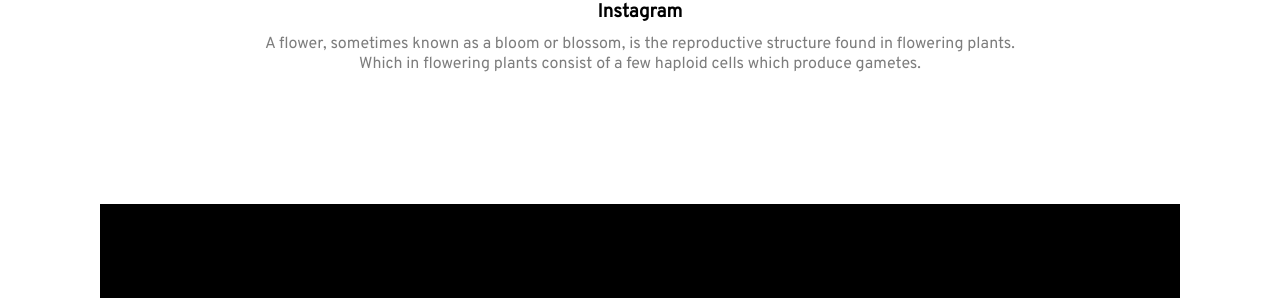
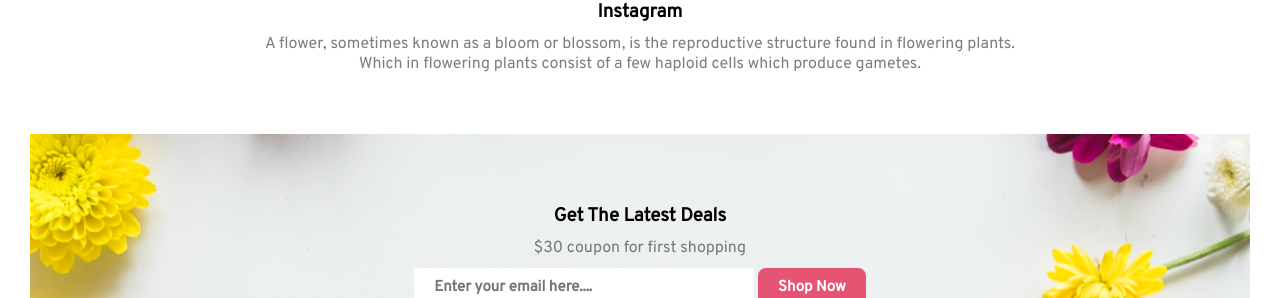
Before and after one commit to Bishwajit-Aich/flower-shop, a plain HTML site: page index.html in a window 1280 px wide. Shown: the part 2752-3050 px from the top of the page. Drawn offline with Linux system fonts and the light colour scheme.

Commit message:
Subscribe SEction added

```diff
--- a/index.html
+++ b/index.html
@@ -107,6 +107,20 @@
     </div>
 
 
+
+    <!-- Latest Deals -->
+
+
+    <div class="deals">
+
+        <h3 style="margin-bottom: 10px;">Get The Latest Deals</h3>
+        <p style="color: rgba(39, 39, 39, 0.60);">$30 coupon for first shopping</p>
+        <input class="deals-input" type="email" name="" id="" placeholder="Enter your email here....">
+        <button class="primary-btn">Shop Now</button>
+    </div>
+
+
+
     </main>
 
     <!-- Footer Section Start -->
--- a/styles/style.css
+++ b/styles/style.css
@@ -109,14 +109,32 @@
 background: rgba(39, 39, 39, 0.05);
 padding: 100px 0;
 
-
-
-
 }
 
 .buy,.sell{
     margin-top: 100px;
 }
+
+.deals{
+    background-image: url('../images/Rectangle 9.png');
+    background-repeat: no-repeat;
+    background-position: 75%;
+    padding: 50px;
+    text-align: center;
+    padding: 70px;
+    margin: 30px;
+}
+
+.deals-input{
+    margin-top: 10px;
+    color: #FFF;
+font-size: 15px;
+font-weight: 700;
+padding: 10px 20px;
+border: none;
+width: 300px;
+}
+
 
 
 
```
Also changed, not shown: images/Rectangle 9.png (added).
